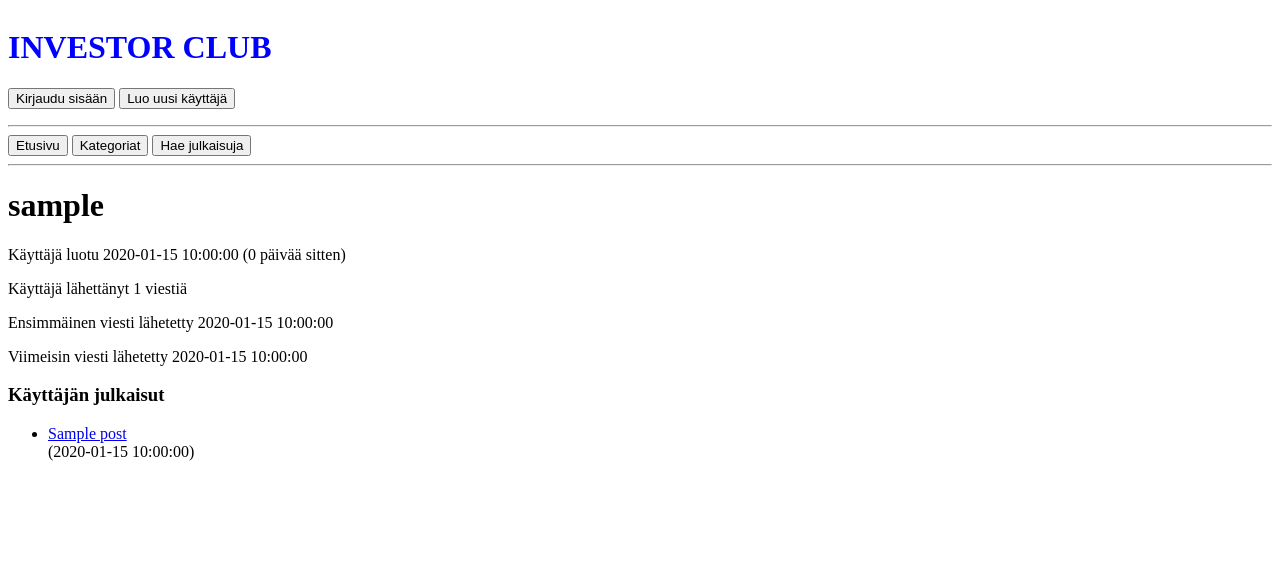
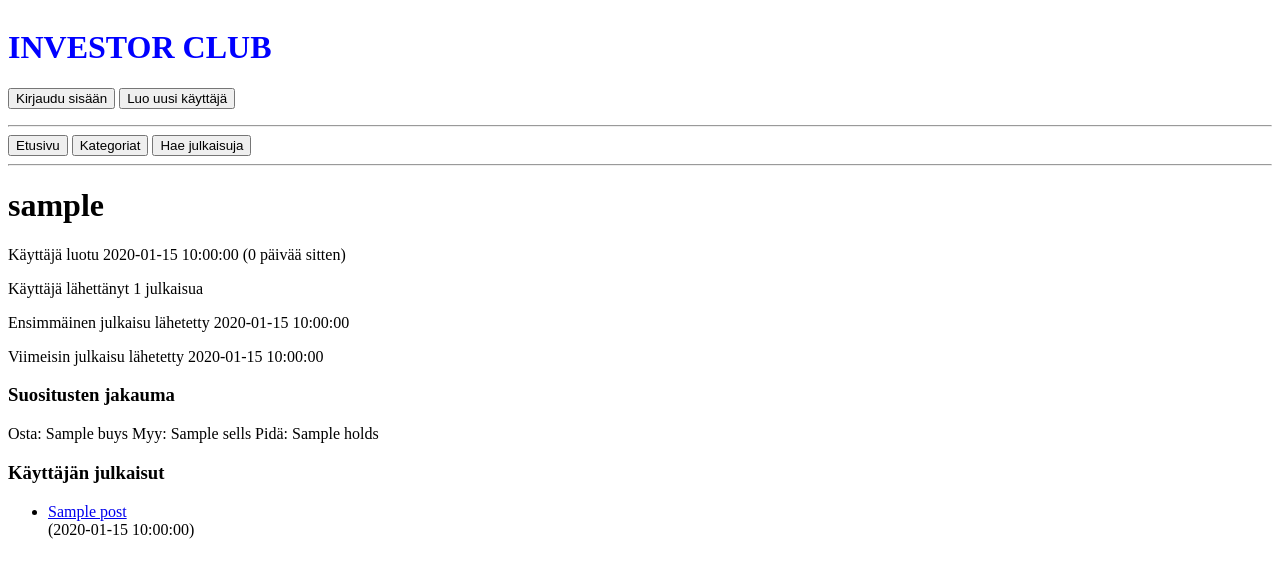
Before and after one commit to jopezizi/investor-club, a Flask app: template templates/profile.html in a window 1280 px wide. Shown: the top 578 px of the page. Run offline with Flask 3, Linux system fonts and the light colour scheme; the template is opened without the code that fills it: most values are stand-ins (such as "Sample title", 1, 10 or a date in 2020).

Commit message:
Add recommendation distribution to user profile: update profile view to include recommendation statistics and adjust post terminology

```diff
--- a/app.py
+++ b/app.py
@@ -181,8 +181,9 @@ def profile(user_id):
     prof = users.get_user(user_id)
     if not prof:
         abort(404)
-    posts = users.get_posts(user_id)
-    return render_template('profile.html', profile=prof, posts=posts)
+    postlist = users.get_posts(user_id)
+    recommendations = posts.get_recommendation_distribution(user_id)[0]
+    return render_template('profile.html', profile=prof, posts=postlist, recommendations = recommendations)
 
 @app.route("/add_profile_picture", methods = ["GET", "POST"])
 def add_profile_picture():
--- a/templates/profile.html
+++ b/templates/profile.html
@@ -31,17 +31,21 @@
     Käyttäjä luotu {{ profile.created_at }} ({{ profile.ago[9:11]|int }} päivää sitten)
   </p>
   <p>
-    Käyttäjä lähettänyt {{ posts | count }} viestiä
+    Käyttäjä lähettänyt {{ posts | count }} julkaisua
   </p>
 
   {% if posts %}
   <p>
-    Ensimmäinen viesti lähetetty {{posts[-1].sent_at}}
+    Ensimmäinen julkaisu lähetetty {{posts[-1].sent_at}}
   </p>
     <p>
-    Viimeisin viesti lähetetty {{posts[0].sent_at}}
+    Viimeisin julkaisu lähetetty {{posts[0].sent_at}}
   </p>
   {% endif %}
+  <h3>Suositusten jakauma</h3>
+  Osta: {{recommendations.buys}}
+  Myy: {{recommendations.sells}}
+  Pidä: {{recommendations.holds}}
   <h3>Käyttäjän julkaisut</h3>
   <ul>
   {% for post in posts %}
```
Also changed, not shown: posts.py (+8 -0 lines).
